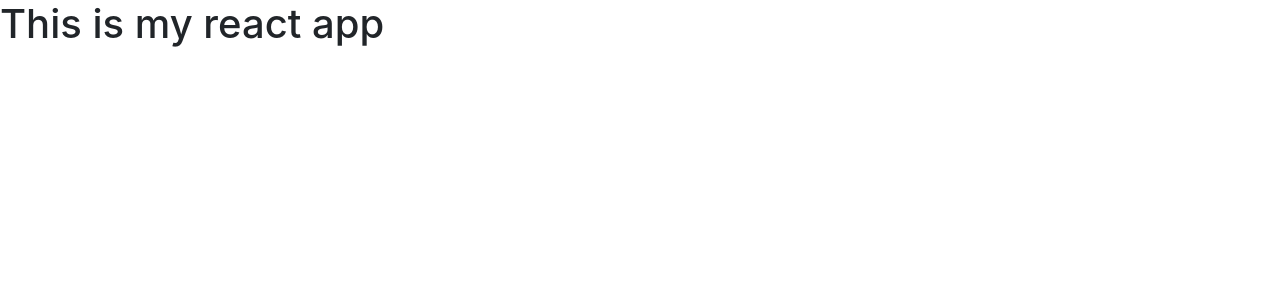
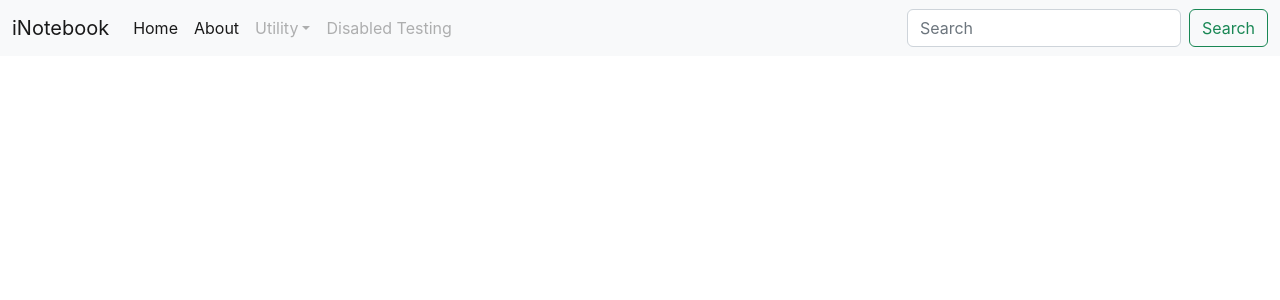
Before and after one commit to rahulkumarcse/inotebook, a React (Create React App) app: page / in a window 1280 px wide. Shown: the top 300 px of the page. Built offline with nearby package versions, Linux system fonts and the light colour scheme; the HTML template or start-up script is replaced by a standard one.

Commit message:
Navbar added

```diff
--- a/src/App.js
+++ b/src/App.js
@@ -1,8 +1,22 @@
 import './App.css';
+import {BrowserRouter as Router , Routes, Route} from 'react-router-dom';
+import Navbar from './components/Navbar';
 
 function App() {
   return (
-    <h1>This is my react app</h1>
+    <>
+    <Router>
+    <Navbar/>
+    <Routes>
+    <Route exact path="/" element={<></>}></Route>
+    <Route exact path="/" element={<></>}></Route>
+
+    <Route exact path="/" element={<></>}></Route>
+
+    </Routes>
+    </Router>
+
+    </>
   );
 }
 
--- /dev/null
+++ b/src/components/Navbar.js
@@ -0,0 +1,47 @@
+import React from 'react';
+import {Link} from 'react-router-dom';
+
+function Navbar() {
+  return (
+
+      <nav className="navbar navbar-expand-lg bg-light">
+        <div className="container-fluid">
+          <Link className="navbar-brand" to="/">iNotebook</Link>
+          <button className="navbar-toggler" type="button" data-bs-toggle="collapse" data-bs-target="#navbarSupportedContent" aria-controls="navbarSupportedContent" aria-expanded="false" aria-label="Toggle navigation">
+            <span className="navbar-toggler-icon"></span>
+          </button>
+          <div className="collapse navbar-collapse" id="navbarSupportedContent">
+            <ul className="navbar-nav me-auto mb-2 mb-lg-0">
+              <li className="nav-item">
+                <Link className="nav-link active" aria-current="page" to="/">Home</Link>
+              </li>
+              <li className="nav-item">
+                <Link className="nav-link active" to="/about">About</Link>
+              </li>
+              <li className="nav-item dropdown">
+                <a className="nav-link dropdown-toggle disabled" href="#" role="button" data-bs-toggle="dropdown" aria-expanded="false">
+                  Utility
+                </a>
+                <ul className="dropdown-menu">
+                  <li><a className="dropdown-item" href="/buddy">Buddy</a></li>
+                  <li><a className="dropdown-item" href="/huddy">Huddy</a></li>
+                  <li><hr className="dropdown-divider" /></li>
+                  <li><a className="dropdown-item" href="/chaddi">Chaddi</a></li>
+                </ul>
+              </li>
+              <li className="nav-item">
+                <a className="nav-link disabled">Disabled Testing</a>
+              </li>
+            </ul>
+            <form className="d-flex" role="search">
+              <input className="form-control me-2" type="search" placeholder="Search" aria-label="Search" />
+              <button className="btn btn-outline-success" type="submit">Search</button>
+            </form>
+          </div>
+        </div>
+      </nav>
+
+  )
+}
+
+export default Navbar
```
Also changed, not shown: src/components/About.js (added, +11 -0 lines), src/components/Home.js (added, +11 -0 lines).
